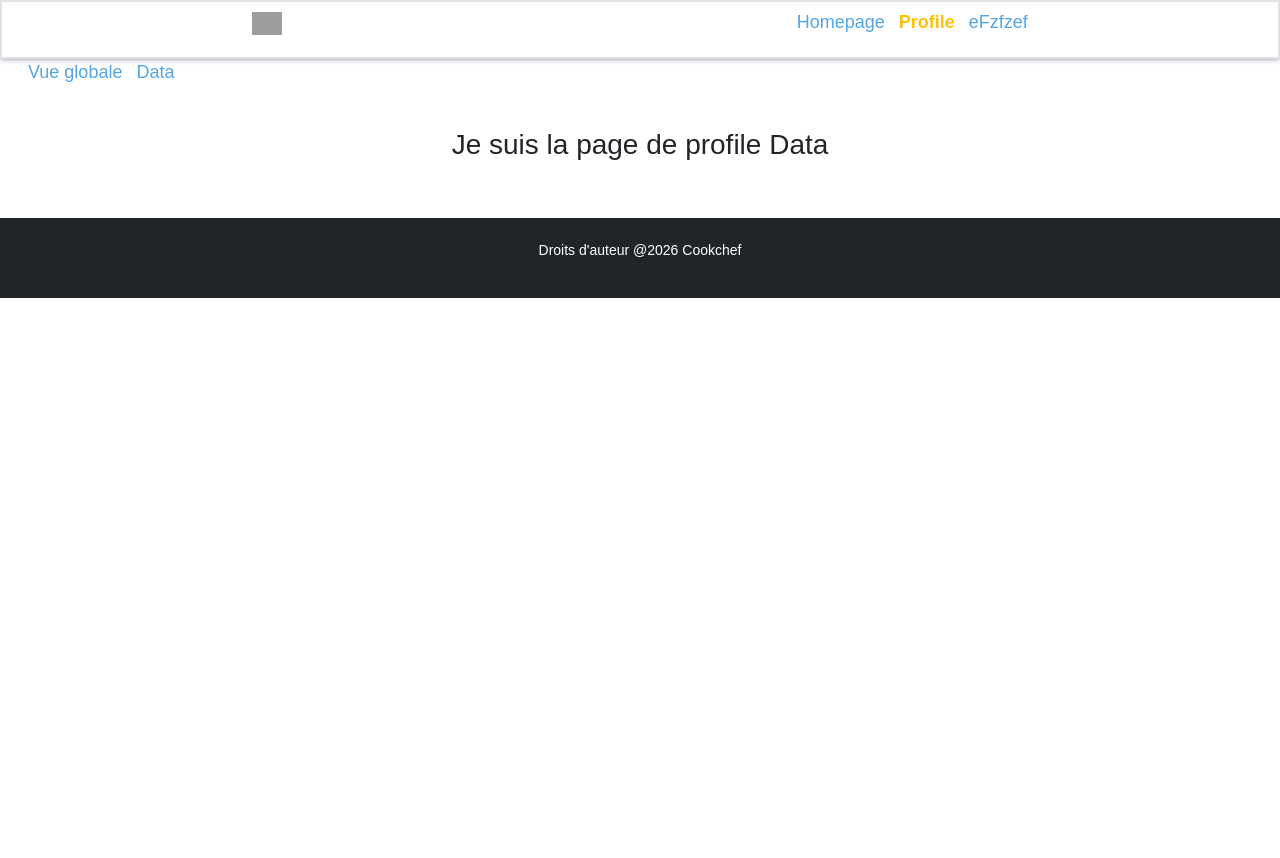
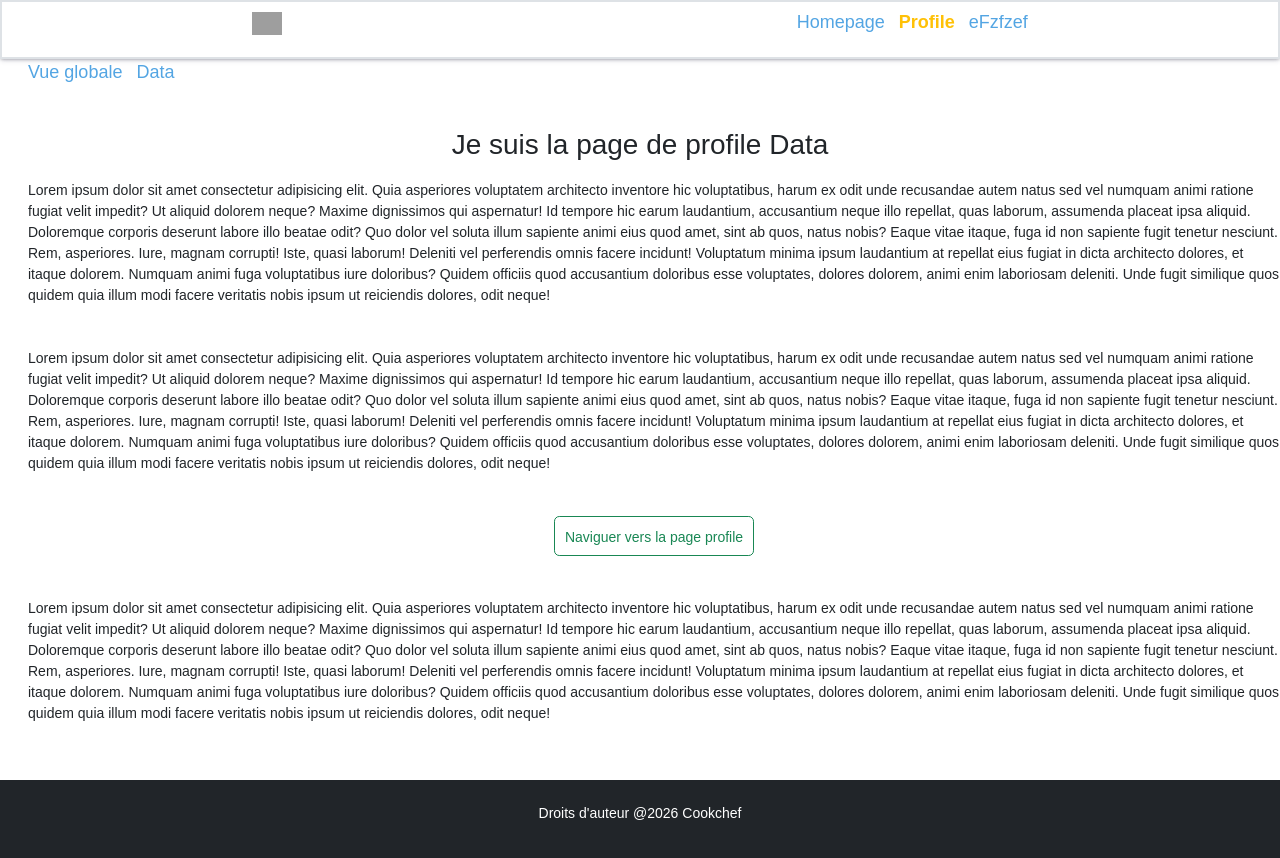
Before and after one commit to Cassius269/react-js-learn-react-router, a React (Vite) app: page /profile/1/1/data in a window 1280 px wide. Before the commit the page ends 800 px from the top, so only its background shows below. Built offline with nearby package versions, Linux system fonts and the light colour scheme; grey boxes are pictures that could not be loaded.

Commit message:
mise en place de la navigation programmatique et scroll

```diff
--- a/src/App.jsx
+++ b/src/App.jsx
@@ -1,8 +1,11 @@
-import { Outlet } from "react-router";
+import { Outlet, ScrollRestoration } from "react-router";
 import Footer from "./components/Footer/Footer";
 import Header from "./components/Header/Header";
 
 function App() {
+  // const location = useLocation();
+  // console.log(location);
+
   return (
     <>
       <Header />
@@ -11,6 +14,7 @@ function App() {
         <Outlet />
       </main>
       <Footer />
+      <ScrollRestoration />
     </>
   );
 }
--- a/src/components/Header/Header.jsx
+++ b/src/components/Header/Header.jsx
@@ -2,9 +2,10 @@ import { NavLink, useMatch } from "react-router";
 import styles from "../../assets/styles/layouts/Header.module.scss";
 
 function Header() {
+  // Veérifier si lien actif match avec celui du profile
   const isActive = useMatch("/profile");
 
-  console.log(isActive);
+  // console.log("/profile est la route courante", isActive);
   return (
     <header
       className={`container-fluid border border-2 p-2 d-flex justify-content-between ${styles.header}`}
--- a/src/pages/Profile/Profile.jsx
+++ b/src/pages/Profile/Profile.jsx
@@ -13,7 +13,7 @@ function Profile() {
   // Récupérer les paramètres optionnels de recherche d'URL
   const [queryParams, setQueryParams] = useSearchParams();
   useEffect(() => {
-    console.log(Object.fromEntries(queryParams)); // afficher tous les paramètres optionnesl
+    console.log("Les paramètres de recherche", Object.fromEntries(queryParams)); // afficher tous les paramètres optionnesl
     console.log(queryParams.get("name"));
     console.log(queryParams.get("token"));
   }, [queryParams]);
--- a/src/pages/Profile/pages/ProfileData/ProfileData.jsx
+++ b/src/pages/Profile/pages/ProfileData/ProfileData.jsx
@@ -1,7 +1,75 @@
+import { useNavigate } from "react-router";
+
 function ProfileData() {
+  const navigate = useNavigate();
+  const handleClick = () => navigate("/profile");
+
   return (
     <>
       <h1>Je suis la page de profile Data</h1>
+      <ul>
+        <li className="mt-3">
+          Lorem ipsum dolor sit amet consectetur adipisicing elit. Quia
+          asperiores voluptatem architecto inventore hic voluptatibus, harum ex
+          odit unde recusandae autem natus sed vel numquam animi ratione fugiat
+          velit impedit? Ut aliquid dolorem neque? Maxime dignissimos qui
+          aspernatur! Id tempore hic earum laudantium, accusantium neque illo
+          repellat, quas laborum, assumenda placeat ipsa aliquid. Doloremque
+          corporis deserunt labore illo beatae odit? Quo dolor vel soluta illum
+          sapiente animi eius quod amet, sint ab quos, natus nobis? Eaque vitae
+          itaque, fuga id non sapiente fugit tenetur nesciunt. Rem, asperiores.
+          Iure, magnam corrupti! Iste, quasi laborum! Deleniti vel perferendis
+          omnis facere incidunt! Voluptatum minima ipsum laudantium at repellat
+          eius fugiat in dicta architecto dolores, et itaque dolorem. Numquam
+          animi fuga voluptatibus iure doloribus? Quidem officiis quod
+          accusantium doloribus esse voluptates, dolores dolorem, animi enim
+          laboriosam deleniti. Unde fugit similique quos quidem quia illum modi
+          facere veritatis nobis ipsum ut reiciendis dolores, odit neque!
+        </li>
+        <li className="mt-5">
+          Lorem ipsum dolor sit amet consectetur adipisicing elit. Quia
+          asperiores voluptatem architecto inventore hic voluptatibus, harum ex
+          odit unde recusandae autem natus sed vel numquam animi ratione fugiat
+          velit impedit? Ut aliquid dolorem neque? Maxime dignissimos qui
+          aspernatur! Id tempore hic earum laudantium, accusantium neque illo
+          repellat, quas laborum, assumenda placeat ipsa aliquid. Doloremque
+          corporis deserunt labore illo beatae odit? Quo dolor vel soluta illum
+          sapiente animi eius quod amet, sint ab quos, natus nobis? Eaque vitae
+          itaque, fuga id non sapiente fugit tenetur nesciunt. Rem, asperiores.
+          Iure, magnam corrupti! Iste, quasi laborum! Deleniti vel perferendis
+          omnis facere incidunt! Voluptatum minima ipsum laudantium at repellat
+          eius fugiat in dicta architecto dolores, et itaque dolorem. Numquam
+          animi fuga voluptatibus iure doloribus? Quidem officiis quod
+          accusantium doloribus esse voluptates, dolores dolorem, animi enim
+          laboriosam deleniti. Unde fugit similique quos quidem quia illum modi
+          facere veritatis nobis ipsum ut reiciendis dolores, odit neque!
+        </li>
+        <button
+          onClick={handleClick}
+          type="button"
+          className="btn btn-outline-success mt-5 d-block m-auto"
+        >
+          Naviguer vers la page profile
+        </button>
+        <li className="mt-5">
+          Lorem ipsum dolor sit amet consectetur adipisicing elit. Quia
+          asperiores voluptatem architecto inventore hic voluptatibus, harum ex
+          odit unde recusandae autem natus sed vel numquam animi ratione fugiat
+          velit impedit? Ut aliquid dolorem neque? Maxime dignissimos qui
+          aspernatur! Id tempore hic earum laudantium, accusantium neque illo
+          repellat, quas laborum, assumenda placeat ipsa aliquid. Doloremque
+          corporis deserunt labore illo beatae odit? Quo dolor vel soluta illum
+          sapiente animi eius quod amet, sint ab quos, natus nobis? Eaque vitae
+          itaque, fuga id non sapiente fugit tenetur nesciunt. Rem, asperiores.
+          Iure, magnam corrupti! Iste, quasi laborum! Deleniti vel perferendis
+          omnis facere incidunt! Voluptatum minima ipsum laudantium at repellat
+          eius fugiat in dicta architecto dolores, et itaque dolorem. Numquam
+          animi fuga voluptatibus iure doloribus? Quidem officiis quod
+          accusantium doloribus esse voluptates, dolores dolorem, animi enim
+          laboriosam deleniti. Unde fugit similique quos quidem quia illum modi
+          facere veritatis nobis ipsum ut reiciendis dolores, odit neque!
+        </li>
+      </ul>
     </>
   );
 }
--- a/src/pages/Profile/pages/ProfileOverView/ProfileOverView.jsx
+++ b/src/pages/Profile/pages/ProfileOverView/ProfileOverView.jsx
@@ -1,7 +1,78 @@
+import { useNavigate } from "react-router";
+
 function ProfileOverView() {
+  const navigate = useNavigate();
+
+  const handleClick = () => {
+    console.log("hello");
+    navigate("data"); // naviguer vers le chemin relatif à partir du chemin courant
+  };
   return (
     <>
       <h1>Je suis la page vue globale du profile utilisateur</h1>
+      <ul>
+        <li className="mt-3">
+          Lorem ipsum dolor sit amet consectetur adipisicing elit. Quia
+          asperiores voluptatem architecto inventore hic voluptatibus, harum ex
+          odit unde recusandae autem natus sed vel numquam animi ratione fugiat
+          velit impedit? Ut aliquid dolorem neque? Maxime dignissimos qui
+          aspernatur! Id tempore hic earum laudantium, accusantium neque illo
+          repellat, quas laborum, assumenda placeat ipsa aliquid. Doloremque
+          corporis deserunt labore illo beatae odit? Quo dolor vel soluta illum
+          sapiente animi eius quod amet, sint ab quos, natus nobis? Eaque vitae
+          itaque, fuga id non sapiente fugit tenetur nesciunt. Rem, asperiores.
+          Iure, magnam corrupti! Iste, quasi laborum! Deleniti vel perferendis
+          omnis facere incidunt! Voluptatum minima ipsum laudantium at repellat
+          eius fugiat in dicta architecto dolores, et itaque dolorem. Numquam
+          animi fuga voluptatibus iure doloribus? Quidem officiis quod
+          accusantium doloribus esse voluptates, dolores dolorem, animi enim
+          laboriosam deleniti. Unde fugit similique quos quidem quia illum modi
+          facere veritatis nobis ipsum ut reiciendis dolores, odit neque!
+        </li>
+        <li className="mt-5">
+          Lorem ipsum dolor sit amet consectetur adipisicing elit. Quia
+          asperiores voluptatem architecto inventore hic voluptatibus, harum ex
+          odit unde recusandae autem natus sed vel numquam animi ratione fugiat
+          velit impedit? Ut aliquid dolorem neque? Maxime dignissimos qui
+          aspernatur! Id tempore hic earum laudantium, accusantium neque illo
+          repellat, quas laborum, assumenda placeat ipsa aliquid. Doloremque
+          corporis deserunt labore illo beatae odit? Quo dolor vel soluta illum
+          sapiente animi eius quod amet, sint ab quos, natus nobis? Eaque vitae
+          itaque, fuga id non sapiente fugit tenetur nesciunt. Rem, asperiores.
+          Iure, magnam corrupti! Iste, quasi laborum! Deleniti vel perferendis
+          omnis facere incidunt! Voluptatum minima ipsum laudantium at repellat
+          eius fugiat in dicta architecto dolores, et itaque dolorem. Numquam
+          animi fuga voluptatibus iure doloribus? Quidem officiis quod
+          accusantium doloribus esse voluptates, dolores dolorem, animi enim
+          laboriosam deleniti. Unde fugit similique quos quidem quia illum modi
+          facere veritatis nobis ipsum ut reiciendis dolores, odit neque!
+        </li>
+        <button
+          onClick={handleClick}
+          type="button"
+          className="btn btn-outline-danger mt-5 d-block m-auto"
+        >
+          Naviguer vers la page data
+        </button>
+        <li className="mt-5">
+          Lorem ipsum dolor sit amet consectetur adipisicing elit. Quia
+          asperiores voluptatem architecto inventore hic voluptatibus, harum ex
+          odit unde recusandae autem natus sed vel numquam animi ratione fugiat
+          velit impedit? Ut aliquid dolorem neque? Maxime dignissimos qui
+          aspernatur! Id tempore hic earum laudantium, accusantium neque illo
+          repellat, quas laborum, assumenda placeat ipsa aliquid. Doloremque
+          corporis deserunt labore illo beatae odit? Quo dolor vel soluta illum
+          sapiente animi eius quod amet, sint ab quos, natus nobis? Eaque vitae
+          itaque, fuga id non sapiente fugit tenetur nesciunt. Rem, asperiores.
+          Iure, magnam corrupti! Iste, quasi laborum! Deleniti vel perferendis
+          omnis facere incidunt! Voluptatum minima ipsum laudantium at repellat
+          eius fugiat in dicta architecto dolores, et itaque dolorem. Numquam
+          animi fuga voluptatibus iure doloribus? Quidem officiis quod
+          accusantium doloribus esse voluptates, dolores dolorem, animi enim
+          laboriosam deleniti. Unde fugit similique quos quidem quia illum modi
+          facere veritatis nobis ipsum ut reiciendis dolores, odit neque!
+        </li>
+      </ul>
     </>
   );
 }
```
